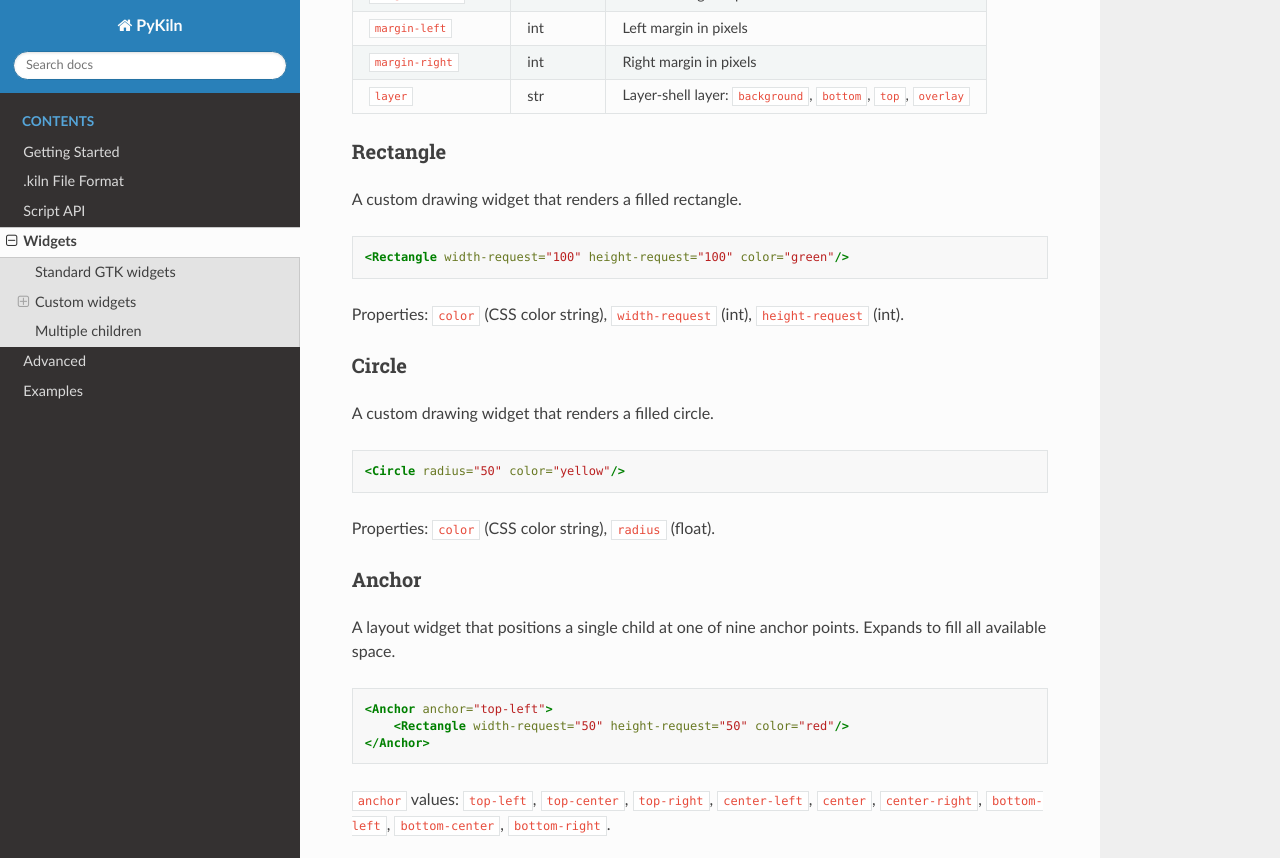
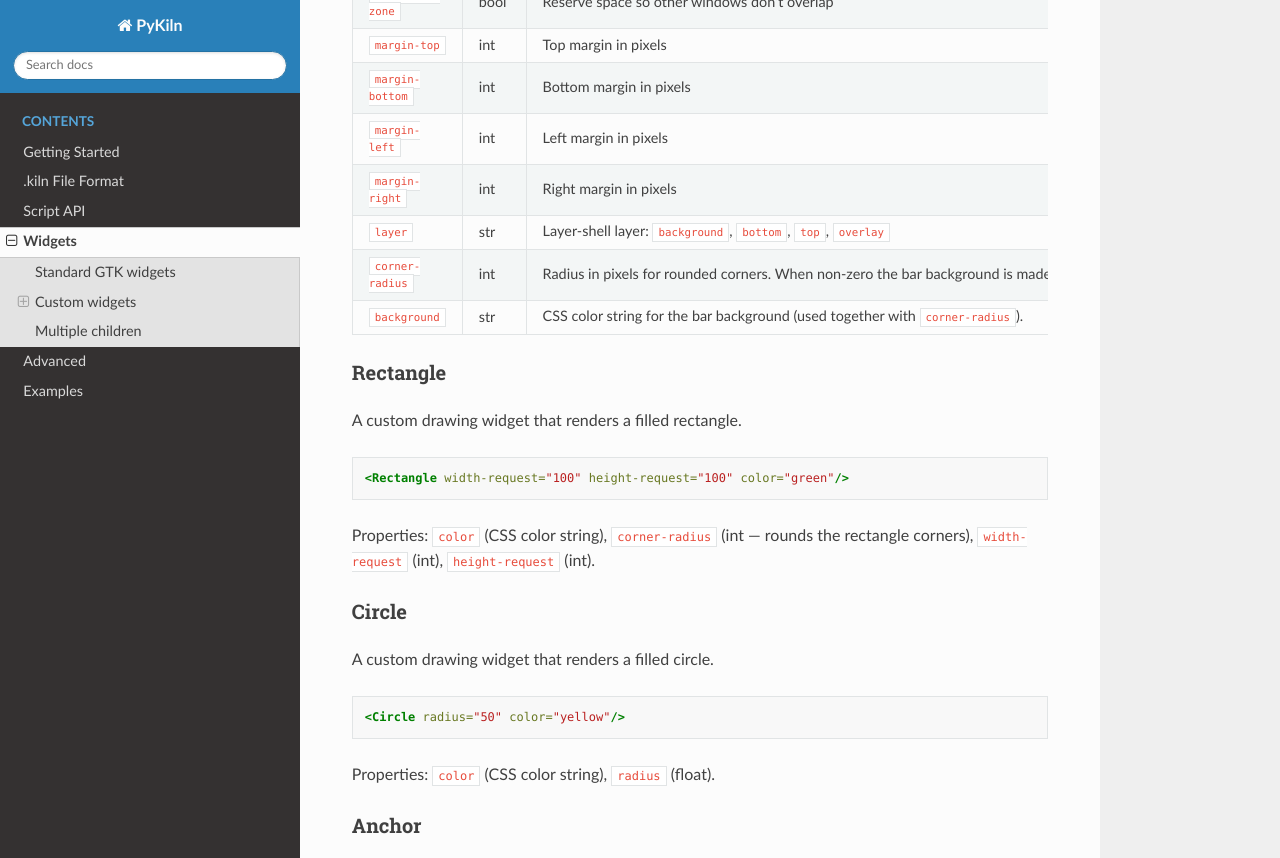
Before and after one commit to DobroSaBokja/pykiln, a Sphinx documentation site: the page built from docs/widgets.rst, in a window 1280 px wide and 900 px high, scrolled down 1093 px, cut to the strip 0-858 px from the top of the window. Built offline with Sphinx 7.4.7 and the Read the Docs theme 3.1.0, drawn with Linux system fonts in a browser that asks for light colours.

Commit message:
Updated docs with new info

```diff
--- a/docs/widgets.rst
+++ b/docs/widgets.rst
@@ -79,6 +79,14 @@
    * - ``layer``
      - str
      - Layer-shell layer: ``background``, ``bottom``, ``top``, ``overlay``
+   * - ``corner-radius``
+     - int
+     - Radius in pixels for rounded corners. When non-zero the bar background
+       is made transparent and a rounded container is rendered instead.
+   * - ``background``
+     - str
+     - CSS color string for the bar background (used together with
+       ``corner-radius``).
 
 Rectangle
 ~~~~~~~~~
@@ -89,8 +97,8 @@
 
    <Rectangle width-request="100" height-request="100" color="green"/>
 
-Properties: ``color`` (CSS color string), ``width-request`` (int),
-``height-request`` (int).
+Properties: ``color`` (CSS color string), ``corner-radius`` (int — rounds the
+rectangle corners), ``width-request`` (int), ``height-request`` (int).
 
 Circle
 ~~~~~~
```
Also changed, not shown: docs/script-api.rst (+26 -5 lines).
